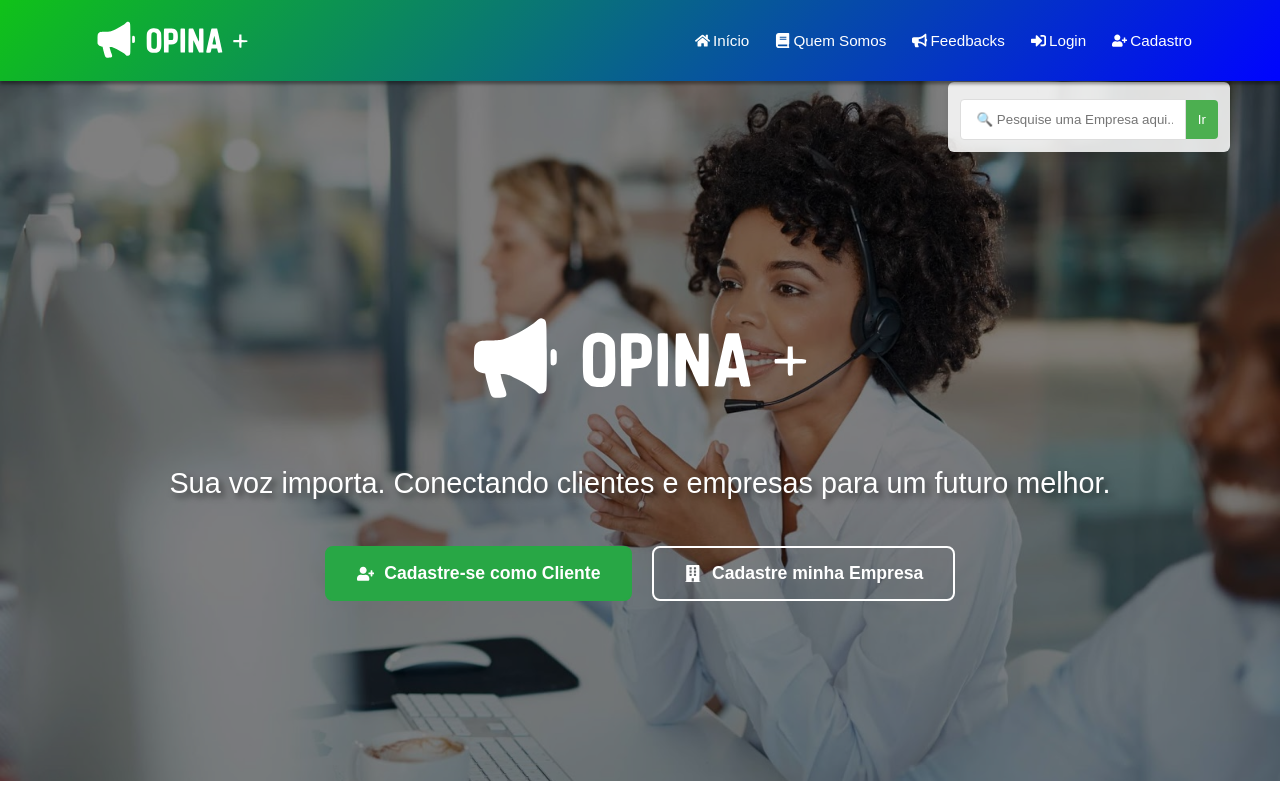
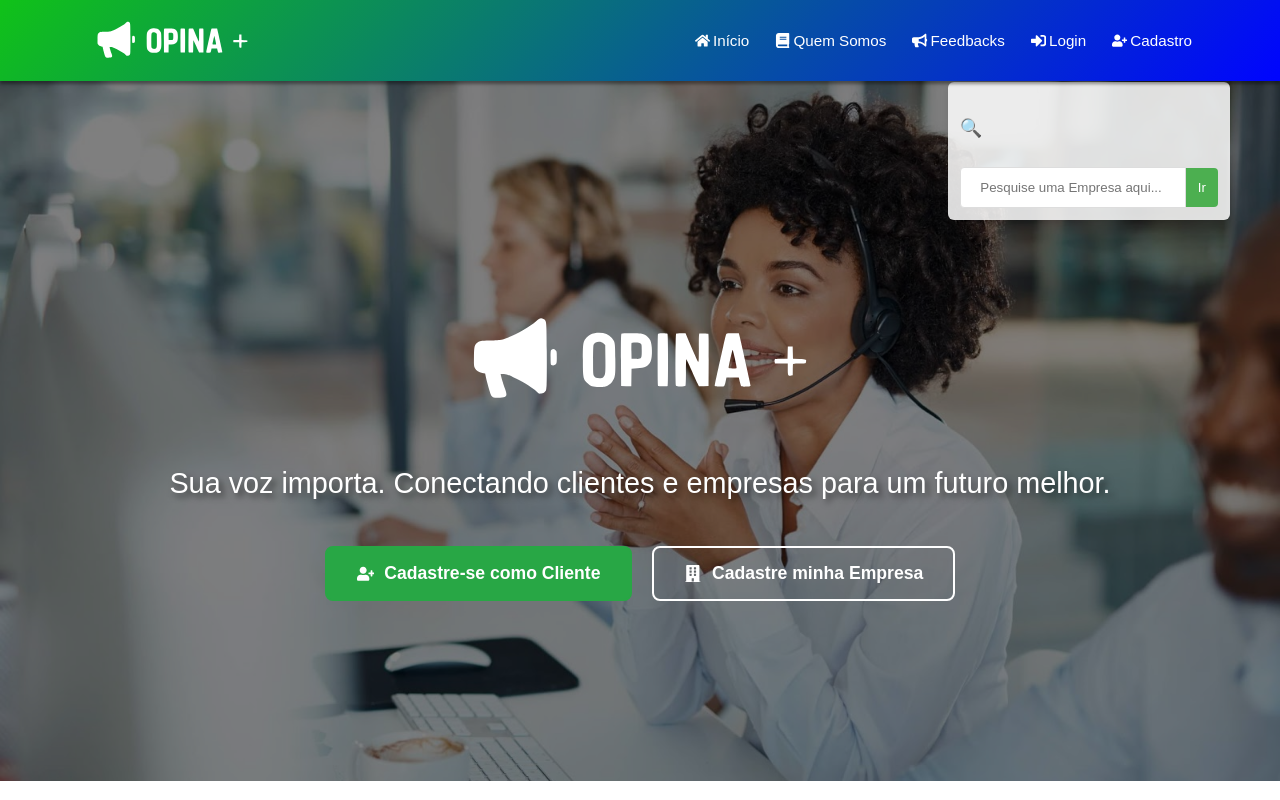
Before and after one commit to Eudantas2024/frontendopinamais, a React (Vite) app: page / in a window 1280 px wide. Shown: the top 800 px of the page. Built offline with nearby package versions, Linux system fonts and the light colour scheme.

Commit message:
frontend opina mais

```diff
--- a/src/pages/Home.css
+++ b/src/pages/Home.css
@@ -190,6 +190,11 @@
   flex-grow: 1;
 }
 
+.lupinha {
+  font-size: 18px; /* Aumenta o tamanho do texto e da lupa */
+}
+
+
 /* Caixa de busca sobre a imagem */
 .busca-empresa-flutuante {
   position: absolute;
--- a/src/pages/Home.jsx
+++ b/src/pages/Home.jsx
@@ -26,10 +26,11 @@ const Home = () => {
         {/* Caixa de busca sobre a imagem */}
         <div className="busca-empresa-flutuante">
           <form onSubmit={handleBuscaEmpresa}>
+            <p className='lupinha'>🔍</p>
             <input
               type="text"
 
-              placeholder=" 🔍 Pesquise uma Empresa aqui..."
+              placeholder="  Pesquise uma Empresa aqui..."
               value={buscaEmpresa}
               onChange={(e) => setBuscaEmpresa(e.target.value)}
               className="input-busca-empresa"
```
